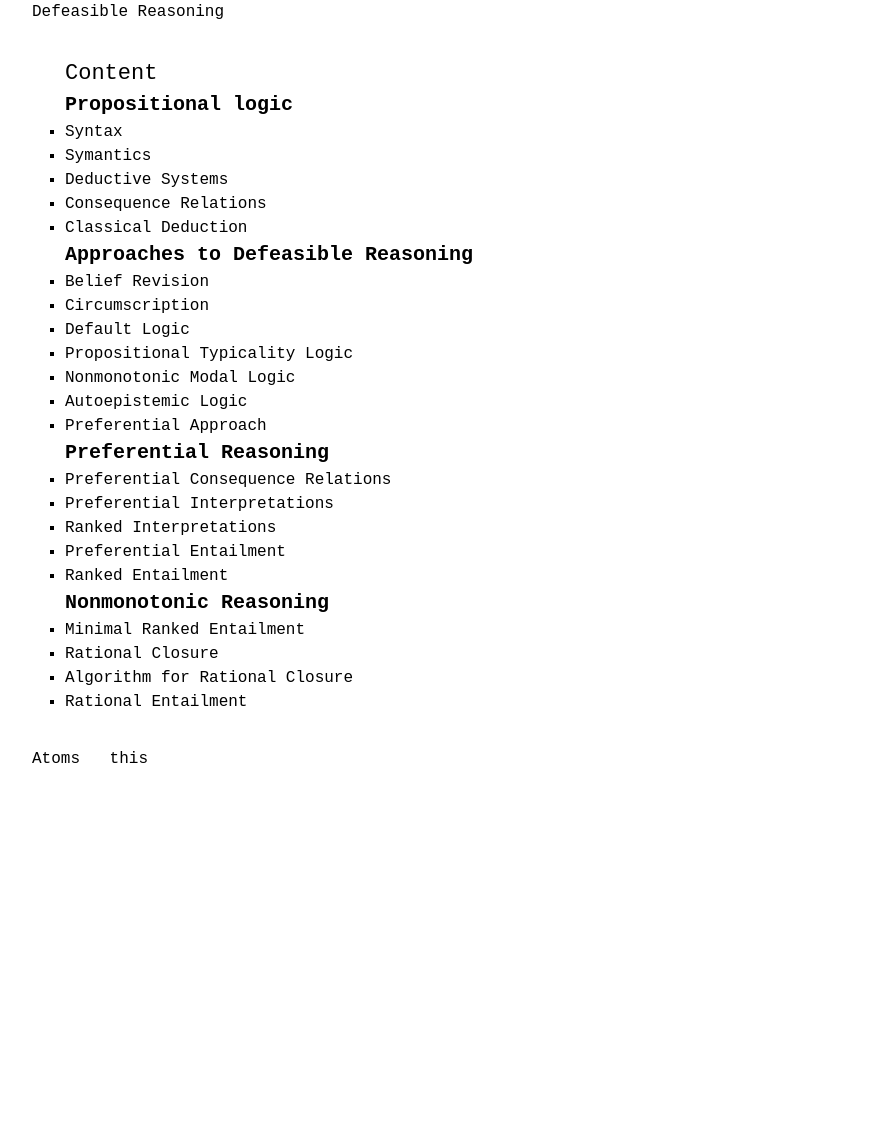
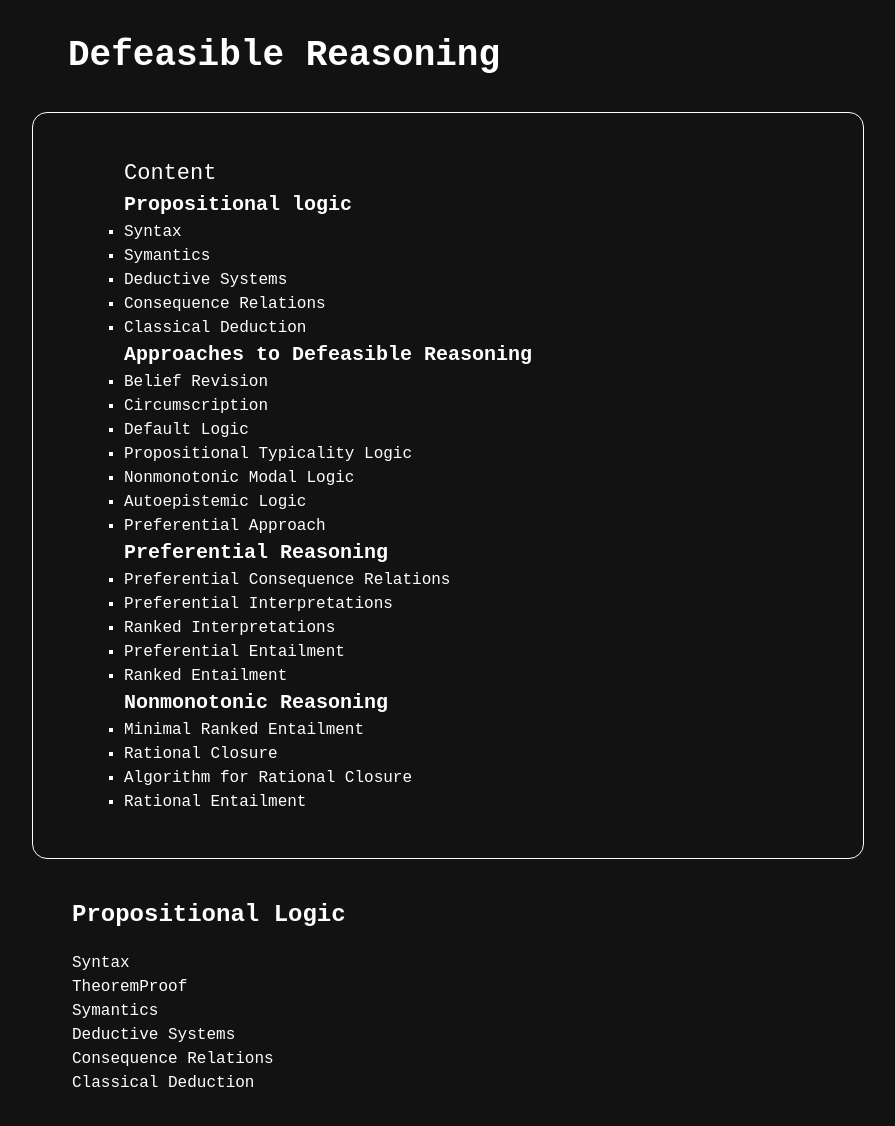
Before and after one commit to Anri-Lombard/Defeasible-Reasoning, a Next.js app: page / in a window 1280 px wide. Shown: the top 1126 px of the page, without its empty margins (192-1087 px from the left). Before the commit the page ends 800 px from the top, so only its background shows below. Built offline with nearby package versions, Linux system fonts and the light colour scheme.

Commit message:
Theorem and proof

```diff
--- /dev/null
+++ b/components/Theorem.tsx
@@ -0,0 +1,10 @@
+const Theorem = () => {
+    return (
+        <div>
+            <span>Theorem</span>
+            <span>Proof</span>
+        </div>
+    )
+}
+
+export default Theorem;
--- a/package.json
+++ b/package.json
@@ -10,6 +10,7 @@
   },
   "dependencies": {
     "next": "12.2.4",
+    "next-themes": "^0.2.0",
     "react": "18.2.0",
     "react-dom": "18.2.0"
   },
--- a/pages/index.tsx
+++ b/pages/index.tsx
@@ -2,6 +2,7 @@ import type { NextPage } from 'next'
 import Head from 'next/head'
 import Image from 'next/image'
 import styles from '../styles/Home.module.css'
+import Theorem from '../components/Theorem'
 
 const Home: NextPage = () => {
   return (
@@ -14,9 +15,9 @@ const Home: NextPage = () => {
 
       <div>
         {/* TODO: Make links to places on page */}
-        <h1>Defeasible Reasoning</h1>
+        <h1 className={styles.mainHeader}>Defeasible Reasoning</h1>
         <div className={styles.contents}>
-
+          <div className={styles.contentsText}>
             <h3 className={styles.contentsHeader}>Content</h3>
             <ol>
               <span>Propositional logic</span>
@@ -54,9 +55,29 @@ const Home: NextPage = () => {
               </ul>
             </ol>
           </div>
+        </div>
+        <section className={styles.section}>
+          <h1>Propositional Logic</h1>
+
           <div>
-          Atoms <span className="hover:scale-115 m-5">this</span>
+            <h3>Syntax</h3>
+            <Theorem></Theorem>
           </div>
+          <div>
+            <h3>Symantics</h3>
+
+          </div>
+          <div>
+            <h3>Deductive Systems</h3>
+
+          </div>
+          <div>
+            <h3>Consequence Relations</h3>
+          </div>
+          <div>
+            <h3>Classical Deduction</h3>
+          </div>
+        </section>
       </div>
     </div>
   )
--- a/styles/Home.module.css
+++ b/styles/Home.module.css
@@ -1,3 +1,8 @@
+
+@tailwind components;
+
+@layer components {
+
   .container {
     padding: 0 2rem;
     max-width: 70vw;
@@ -9,6 +14,11 @@
     border-radius: 15px;
     padding: 2rem;
     font-size: 16px;
+  }
+
+  .contentsText {
+    margin: auto;
+    @apply p-3 max-w-2xl
   }
 
   .contents li {
@@ -34,100 +44,18 @@
     align-items: center;
   }
 
-.footer {
-  display: flex;
-  flex: 1;
-  padding: 2rem 0;
-  border-top: 1px solid #eaeaea;
-  justify-content: center;
-  align-items: center;
+  /* Heading */
+  .mainHeader {
+    @apply text-4xl font-black p-9
   }
 
-.footer a {
-  display: flex;
-  justify-content: center;
-  align-items: center;
-  flex-grow: 1;
+  /* Section */
+  .section {
+    @apply p-10
   }
 
-.title a {
-  color: #0070f3;
-  text-decoration: none;
-}
-
-.title a:hover,
-.title a:focus,
-.title a:active {
-  text-decoration: underline;
-}
-
-.title {
-  margin: 0;
-  line-height: 1.15;
-  font-size: 4rem;
-}
-
-.title,
-.description {
-  text-align: center;
-}
-
-.description {
-  margin: 4rem 0;
-  line-height: 1.5;
-  font-size: 1.5rem;
-}
-
-.code {
-  background: #fafafa;
-  border-radius: 5px;
-  padding: 0.75rem;
-  font-size: 1.1rem;
-  font-family: Menlo, Monaco, Lucida Console, Liberation Mono, DejaVu Sans Mono,
-    Bitstream Vera Sans Mono, Courier New, monospace;
-}
-
-.grid {
-  display: flex;
-  align-items: center;
-  justify-content: center;
-  flex-wrap: wrap;
-  max-width: 800px;
-}
-
-.card {
-  margin: 1rem;
-  padding: 1.5rem;
-  text-align: left;
-  color: inherit;
-  text-decoration: none;
-  border: 1px solid #eaeaea;
-  border-radius: 10px;
-  transition: color 0.15s ease, border-color 0.15s ease;
-  max-width: 300px;
-}
-
-.card:hover,
-.card:focus,
-.card:active {
-  color: #0070f3;
-  border-color: #0070f3;
-}
-
-.card h2 {
-  margin: 0 0 1rem 0;
-  font-size: 1.5rem;
-}
-
-.card p {
-  margin: 0;
-  font-size: 1.25rem;
-  line-height: 1.5;
-}
-
-.logo {
-  height: 1em;
-  margin-left: 0.5rem;
+  .section h1 {
+    @apply text-2xl font-semibold pb-5
   }
 
   @media (max-width: 600px) {
@@ -149,3 +77,4 @@
       filter: invert(1);
     }
   }
+}
--- a/styles/globals.css
+++ b/styles/globals.css
@@ -7,6 +7,7 @@ body {
   padding: 0;
   margin: 0;
   font-family:'Courier New', Courier, monospace;
+  color-scheme: dark;
 }
 
 a {
```
Also changed, not shown: 2 other files (tests, documents, lock files or other folders). Lines whose indentation alone changed are shown as unchanged.
